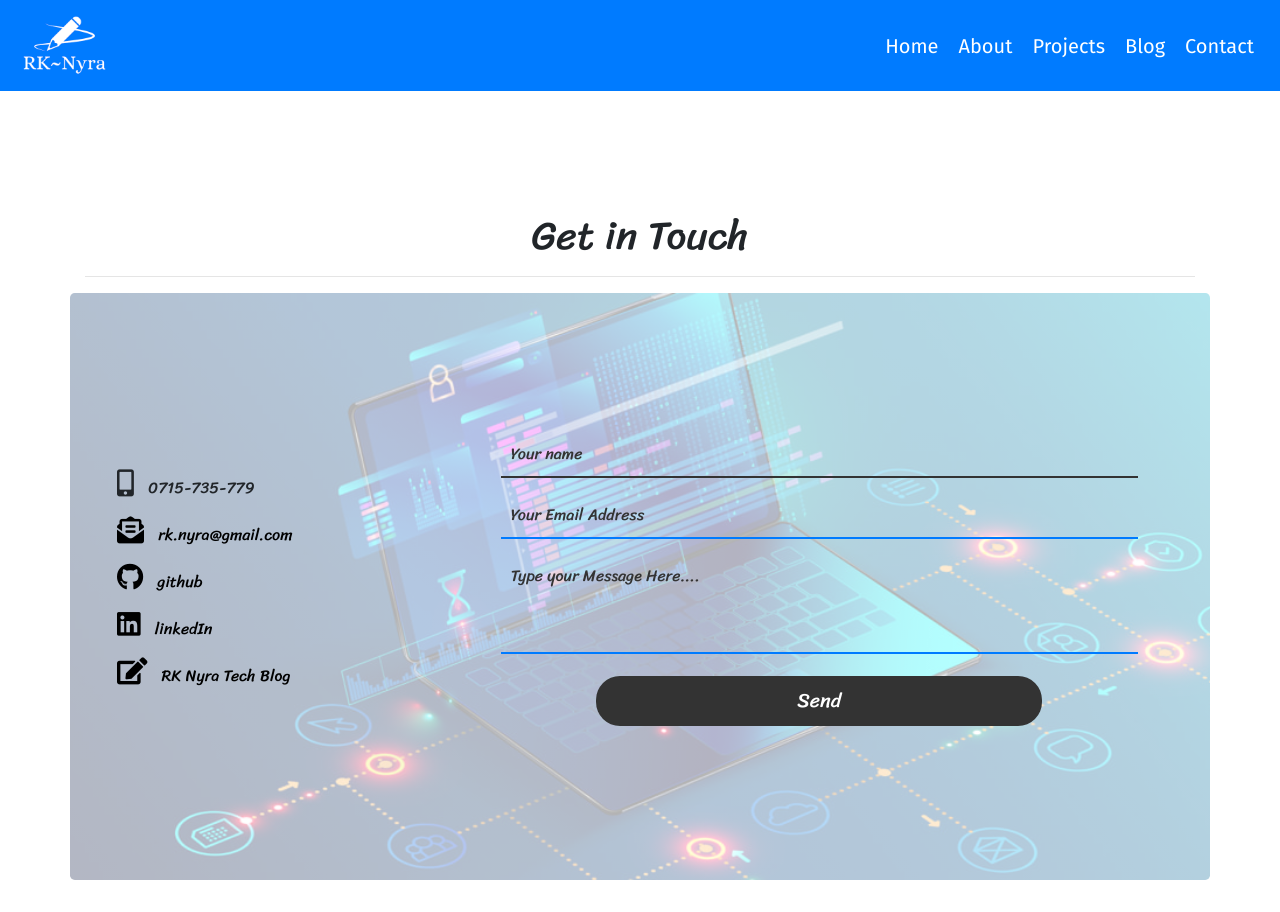
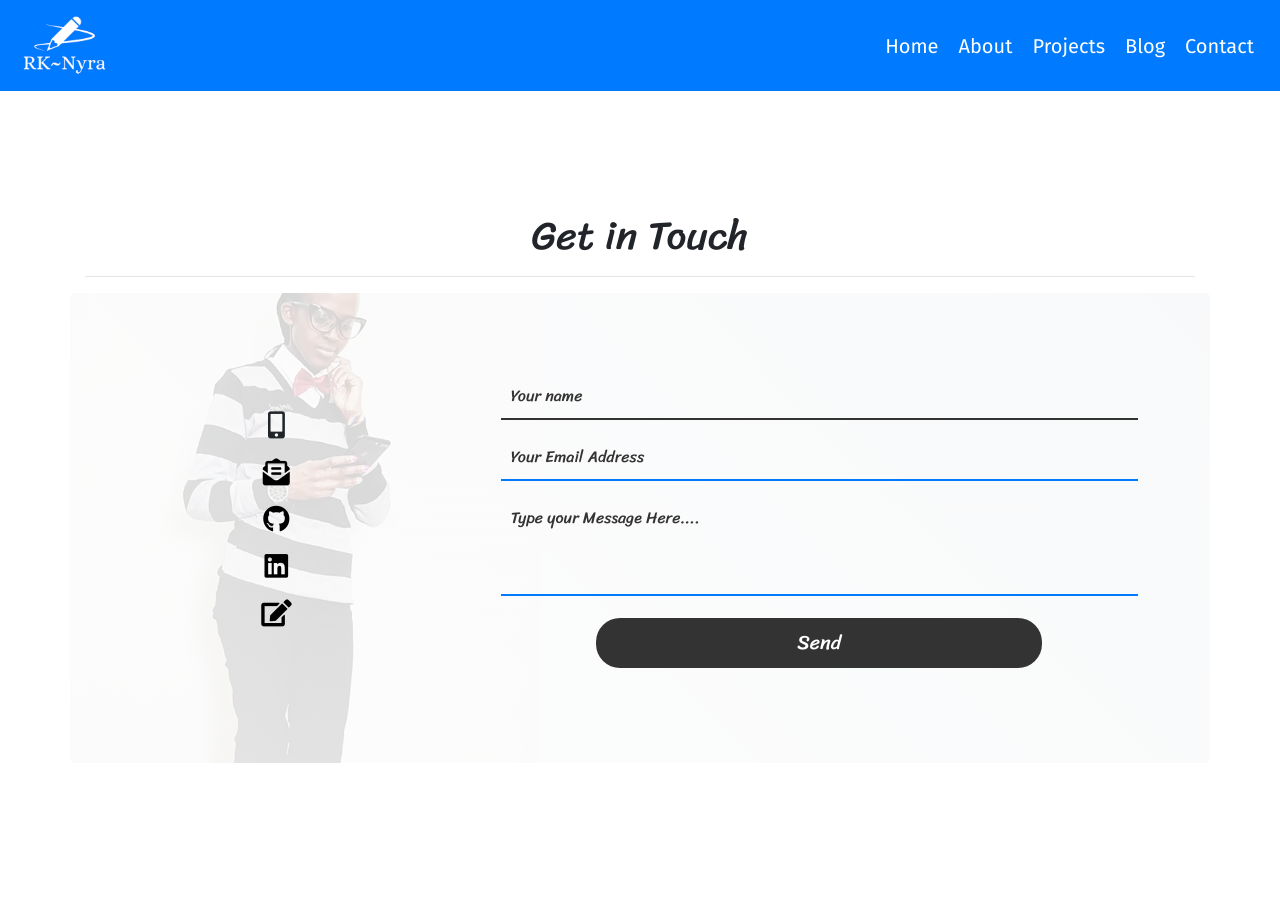
Before and after one commit to rknyra/rk-portfolio-update, an Angular app: page /contact in a window 1280 px wide. After the commit the page ends 800 px from the top, so only its background shows below. Built offline with nearby package versions, Linux system fonts and the light colour scheme; a web font is replaced by a local one; what angular-bootstrap-md would draw is missing.

Commit message:
edit content

```diff
--- a/src/app/about/about.component.css
+++ b/src/app/about/about.component.css
@@ -9,6 +9,7 @@
 	padding: 0px;
 	align-self: center;
 	height: 100vh;
+	margin-bottom: 5vh;
 }
 
 img {
@@ -19,22 +20,33 @@ img {
 .abtContent {
 	height: 100vh;
 	margin-top: 2vh;
-	line-height: 1.5;
+	padding-left: 50px;
 	font-family: 'Sriracha', cursive;
 	font-size: 20px;
-	/* overflow-y: auto; */
+	line-height: 1.7;
+	display: flex;
+    flex-direction: column;
+    justify-content: center;
 }
 
 .abtContent::-webkit-scrollbar {
-	background-color: #007bff;
+	background-color: #c1c5c9;
 	border-radius: 50px;
 	width: 10px;
-
+}
+h1 {
+	border-bottom: solid 3px yellow;
 }
 
 .abtContent span {
 	font-weight: bolder;
 	border-bottom: solid 2px yellow;
+}
+
+.techSkills {
+	max-width: 84vw;
+	padding-top: 30px;
+	font-family: 'Sriracha', cursive;
 }
 
 .skillSet {
--- a/src/app/about/about.component.html
+++ b/src/app/about/about.component.html
@@ -1,5 +1,5 @@
 <div class="container-fluid about">
-    <div class="row align-self-center" style="width: 100vw;">
+    <div class="row justify-content-center" style="width: 100vw;">
         <div class="col-xs-4 col-sm-4 col-md-4 col-lg-4 abtImgs">
             <img class="rounded-circle" src="assets/images/RK.jpg" alt="RK-Pic">
         </div>
@@ -14,91 +14,98 @@
             <p> <span> Other Interests:</span> Poetry, Rollerskating, Rollball(team-sport), Swimming, Reading and playing with Lucky-my pup. </p>
             <br>
 
+        </div>
+        <div class="col-12 techSkills">
             <h3 class="text-center"> Tech Skills  </h3>
             <hr>
             <div class="skillSet">
-                <!-- loop a card containing icon and skills; to update from django/db-->
                 <div class="card">
                     <img class="card-img-top skillIcon" src="assets/images/icons8-python-48.png" alt="PyIcon">
                     <div class="card-body">
                         <p class="card-title">Python</p>
                     </div>
                 </div>
-                <!-- endof loop-->
 
                 <div class="card">
-                    <img class="card-img-top skillIcon" src="assets/images/djangoIcon.jpeg" alt="PyIcon">
+                    <img class="card-img-top skillIcon" src="assets/images/djangoIcon.jpeg" alt="Django">
                     <div class="card-body">
                         <p class="card-title">Django</p>
                     </div>
                 </div>
 
                 <div class="card">
-                    <img class="card-img-top skillIcon" src="assets/images/flask.png" alt="PyIcon">
+                    <img class="card-img-top skillIcon" src="assets/images/flask.png" alt="Flask">
                     <div class="card-body">
                         <p class="card-title">Flask</p>
                     </div>
                 </div>
 
                 <div class="card">
-                    <img class="card-img-top skillIcon" src="assets/images/icons8-angularjs-48.png" alt="PyIcon">
+                    <img class="card-img-top skillIcon" src="assets/images/icons8-angularjs-48.png" alt="Angular">
                     <div class="card-body">
                         <p class="card-title">Angular</p>
                     </div>
                 </div>
 
                 <div class="card">
-                    <img class="card-img-top skillIcon" src="assets/images/JS.png" alt="PyIcon">
+                    <img class="card-img-top skillIcon" src="assets/images/JS.png" alt="Javascript">
                     <div class="card-body">
                         <p class="card-title">Javascript</p>
                     </div>
                 </div>
 
                 <div class="card">
-                    <img class="card-img-top skillIcon" src="assets/images/HTML.png" alt="PyIcon">
+                    <img class="card-img-top skillIcon" src="assets/images/HTML.png" alt="HTML">
                     <div class="card-body">
                         <p class="card-title">HTML</p>
                     </div>
                 </div>
 
                 <div class="card">
-                    <img class="card-img-top skillIcon" src="assets/images/CSS.png" alt="PyIcon">
+                    <img class="card-img-top skillIcon" src="assets/images/CSS.png" alt="CSS">
                     <div class="card-body">
                         <p class="card-title">CSS</p>
                     </div>
                 </div>
 
                 <div class="card">
-                    <img class="card-img-top skillIcon" src="assets/images/Bootstrap.jpeg" alt="PyIcon">
+                    <img class="card-img-top skillIcon" src="assets/images/Bootstrap.jpeg" alt="Bootstrap">
                     <div class="card-body">
                         <p class="card-title">Bootstrap</p>
                     </div>
                 </div>
 
                  <div class="card">
-                    <img class="card-img-top skillIcon" src="assets/images/github.png" alt="PyIcon">
+                    <img class="card-img-top skillIcon" src="assets/images/github.png" alt="Github">
                     <div class="card-body">
                         <p class="card-title"> Github </p>
                     </div>
                 </div>
 
+                 <div class="card">
+                    <img class="card-img-top skillIcon" src="assets/images/heroku.png" alt="Heroku">
+                    <div class="card-body">
+                        <p class="card-title"> Heroku </p>
+                    </div>
+                </div>
+
                 <div class="card">
-                    <img class="card-img-top skillIcon" src="assets/images/amazonWebServ.png" alt="PyIcon">
+                    <img class="card-img-top skillIcon" src="assets/images/amazonWebServ.png" alt="AWS">
                     <div class="card-body">
                         <p class="card-title"> Amazon Web Services </p>
                     </div>
                 </div>
 
                  <div class="card">
-                    <img class="card-img-top skillIcon" src="assets/images/Ruby.jpeg" alt="PyIcon">
+                    <img class="card-img-top skillIcon" src="assets/images/Ruby.jpeg" alt="Ruby">
                     <div class="card-body">
                         <p class="card-title"> Ruby </p>
                     </div>
                 </div>
 
 
-                <!-- TO DELETE EXTRA CARDS LATER AND LEAVE ONLY THE ONE TO BE LOOPED-->
             </div>
+
         </div>
     </div>
 </div>
--- a/src/app/app.module.ts
+++ b/src/app/app.module.ts
@@ -2,6 +2,7 @@ import { BrowserModule } from '@angular/platform-browser';
 import { NgModule } from '@angular/core';
 
 import { MDBBootstrapModule } from 'angular-bootstrap-md';
+import { FormsModule } from '@angular/forms';
 
 import { AppRoutingModule } from './app-routing.module';
 import { AppComponent } from './app.component';
@@ -27,7 +28,8 @@ import { ContactComponent } from './contact/contact.component';
     BrowserModule,
     AppRoutingModule,
     NgbModule,
-    MDBBootstrapModule
+    MDBBootstrapModule,
+    FormsModule
   ],
   providers: [],
   bootstrap: [AppComponent]
--- a/src/app/blog/blog.component.html
+++ b/src/app/blog/blog.component.html
@@ -1,5 +1,5 @@
 <div class="container-fluid projects">
-    <h1 class="text-center"> Blog </h1>
+    <h1 class="text-center"> My Tech Talks </h1>
     <hr>
 
     <div class="row">
--- a/src/app/contact/contact.component.css
+++ b/src/app/contact/contact.component.css
@@ -1,14 +1,22 @@
 .contact {
     font-family: 'Sriracha', cursive;
-}
+    }
 
 .jumbotron {
     width: 100%;
+    height: 470px;
     display: flex;
     justify-content: center;
     align-items: center;
-    background-image: linear-gradient(45deg, rgba(255, 255, 255, 0.7), rgba(255, 255, 255, 0.7)), url(src/assets/images/portfolipic2.jpeg);
-    background-size: cover;
+    background-image: linear-gradient(45deg, rgba(255, 255, 255, 0.9), rgba(255, 255, 255, 0.7)), url(src/assets/images/Rk4.jpg);
+    background-size: contain;
+    background-repeat: no-repeat;
+}
+
+.socialLinks {
+    display: flex;
+    flex-direction: column;
+    text-align: center;
 }
 
 i {
@@ -21,6 +29,18 @@ a {
 }
 
 a:hover {
+    color: #007bff;
+}
+
+.telnmail:hover .fas {
+    font-size: 0px;
+    color: #007bff;
+    transition: all 1s ease;
+}
+
+.telnmail:hover::after {
+    content: attr(data-hover);
+    font-size: 17px;
     color: #007bff;
 }
 
--- a/src/app/contact/contact.component.html
+++ b/src/app/contact/contact.component.html
@@ -4,13 +4,13 @@
     <div class="row">
         <div class="jumbotron">
 
-            <div class="col-xs-4 col-sm-4 col-md-4 col-lg-4">
+            <div class="col-xs-4 col-sm-4 col-md-4 col-lg-4 socialLinks">
 
-                <p> <i class="fas fa-mobile-alt"></i> 0715-735-779</p>
-                <p> <a href="mailto:rk.nyra@gmail.com">  <i class="fas fa-envelope-open-text"> </i> rk.nyra@gmail.com </a> </p>
-                <p> <a href="https://github.com/RkNyra"> <i class="fab fa-github"> </i> github </a> </p>
-                <p> <a href="https://www.linkedin.com/in/rhoda-kimanga-rk-nyra-9474355b/"> <i class="fab fa-linkedin"> </i> linkedIn </a> </p>
-                <p> <a href="https://www.rknyra.com"> <i class='fas fa-edit'> </i> RK Nyra Tech Blog </a> </p>
+                <p class="telnmail" data-hover="0715-735-779"> <i class="fas fa-mobile-alt"></i> </p>
+                <p class="telnmail" data-hover="rk.nyra@gmail.com"> <a href="mailto:rk.nyra@gmail.com">  <i class="fas fa-envelope-open-text"> </i>  </a> </p>
+                <p> <a href="https://github.com/RkNyra"> <i class="fab fa-github"> </i> </a> </p>
+                <p> <a href="https://www.linkedin.com/in/rhoda-kimanga-rk-nyra-9474355b/"> <i class="fab fa-linkedin"> </i>  </a> </p>
+                <p> <a href="https://www.rknyra.com"> <i class='fas fa-edit'> </i> </a> </p>
 
 
             </div>
@@ -19,18 +19,18 @@
             <div class="col-xs-8 col-sm-8 col-md-8 col-lg-8">
 
 
-                <form id="contact" action="" method="">
+                <form id="contact" (ngSubmit)="submitForm()">
                     <fieldset>
-                        <input placeholder="Your name" type="text" tabindex="1" required autofocus>
+                        <input type="text" name="name" placeholder="Your name" [(ngModel)]="name" required autofocus>
                     </fieldset>
                     <fieldset>
-                        <input placeholder="Your Email Address" type="email" tabindex="2" required>
+                        <input type="email" name="email" placeholder="Your Email Address" [(ngModel)]="email" required>
                     </fieldset>
                     <fieldset>
-                        <textarea placeholder="Type your Message Here...." tabindex="5" required></textarea>
+                        <textarea name="message" placeholder="Type your Message Here...." [(ngModel)]="message" required></textarea>
                     </fieldset>
                     <fieldset class="text-center">
-                        <button name="submit" type="submit" id="contact-submit" data-submit="...Sending"> Send </button>
+                        <button name="submit" type="submit" id="contact-submit"> Send </button>
                     </fieldset>
                 </form>
 
--- a/src/app/contact/contact.component.ts
+++ b/src/app/contact/contact.component.ts
@@ -6,10 +6,14 @@ import { Component, OnInit } from '@angular/core';
   styleUrls: ['./contact.component.css']
 })
 export class ContactComponent implements OnInit {
+  name: string;
+  email: string;
+  message: string;
 
   constructor() { }
 
   ngOnInit() {
+
   }
 
 }
--- a/src/app/home/home.component.html
+++ b/src/app/home/home.component.html
@@ -34,6 +34,6 @@
 
 <app-projects id="projects"> </app-projects>
 
-<app-blog id="blog"> </app-blog>
+<!-- <app-blog id="blog"> </app-blog> -->
 
 <app-contact id="contact"> </app-contact>
--- a/src/styles.css
+++ b/src/styles.css
@@ -7,11 +7,15 @@ html {
 }
 
 .home {
-    padding-top: 70px;
+    padding-top: 50px;
 }
 .about {
     padding-top: 170px;
 }
-.projects, .techTalks, .contact {
+.projects, .techTalks {
+    padding-top: 90px;
+}
+
+.contact {
     padding-top: 100px;
 }
```
Also changed, not shown: src/assets/images/heroku.png (added).
